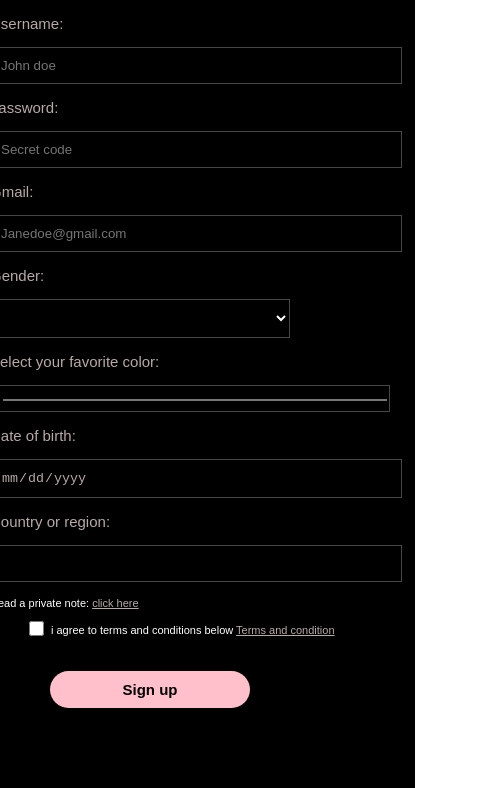
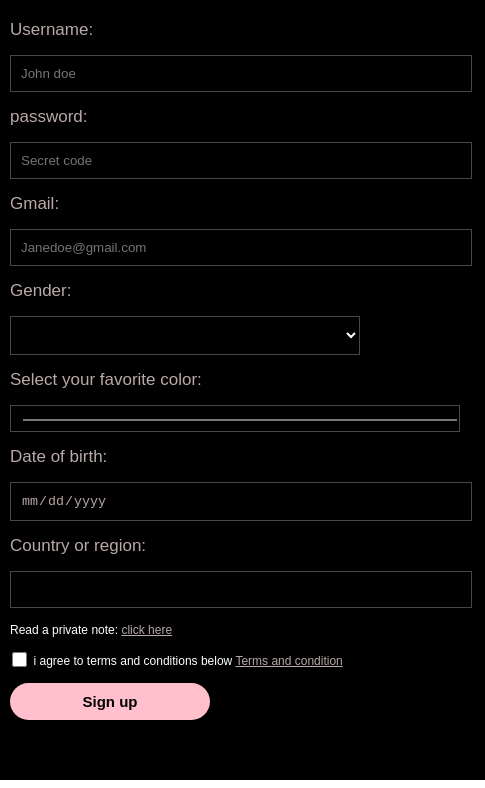
Before and after one commit to collinswebdev/sign-up-form, a plain HTML site: page index.html in a window 390 px wide. Shown: the part 74-862 px from the top of the page, 485 px wide, since content can reach past the window. Drawn offline with Linux system fonts and the light colour scheme.

Commit message:
Refactor CSS styles for form and media queries

```diff
--- a/style.css
+++ b/style.css
@@ -19,9 +19,12 @@ form {
   padding-right: 25px;
   padding-bottom: 60px;
 }
-h1 {
+
+.signupformh1 {
   margin-left: 115px;
   color: pink;
+  display: inline-block;
+  margin-right: 110px;
 }
 p {
   display: inline-block;
@@ -52,7 +55,7 @@ input:focus {
 }
 
 select {
-  width: 300px;
+  width: 350px;
   padding: 7px;
   background-color: black;
   color: white;
@@ -73,12 +76,21 @@ option {
   background-color: pink;
   color: black;
   width: 200px;
-  margin-left: 120px;
   padding: 10px 10px;
   font-size: 15px;
   font-weight: bold;
   border: none;
   border-radius: 200px;
+}
+.signup-btn {
+  background-color: pink;
+  color: black;
+  padding: 10px 10px;
+  font-size: 15px;
+  font-weight: bold;
+  border: none;
+  border-radius: 200px;
+  width: 200px;
 }
 .database {
   display: flex;
@@ -110,9 +122,7 @@ option {
   h1 {
     margin: 20px 55px;
   }
-  .submit-btn {
-    margin: 20px 60px;
-  }
+
   .check {
     display: flex;
     flex-direction: row;
@@ -132,10 +142,15 @@ option {
     padding-top: 3px;
   }
 
+  .submit-btn-div,
+  .twodiv {
+    display: flex;
+    align-items: center;
+  }
   div {
     display: flex;
     flex-direction: column;
-    font-size: 11px;
+    font-size: 13px;
     justify-content: center;
   }
   .database {
@@ -151,13 +166,11 @@ option {
     height: 0vh;
   }
   body {
-    display: flex;
-    justify-content: center;
     margin: 0px 0px;
+    width: 480px;
   }
   form {
-    width: 400px;
-    font-size: 15px;
+    font-size: 17px;
   }
   input {
     width: 100%;
@@ -165,40 +178,241 @@ option {
   h1 {
     margin: 20px 55px;
   }
-  .submit-btn {
-    margin: 20px 60px;
-  }
+
   .check {
     display: flex;
     flex-direction: row;
     gap: 7px;
     margin: 0px 0px;
-    margin-right: 10px;
+    margin-right: 115px;
   }
   .p {
-    width: 150px;
+    width: 180px;
     margin: 0px 0px;
   }
   .checkbox {
     margin: 0px 0px;
   }
   .checkboxx {
-    width: 290px;
+    width: 310px;
     padding-top: 3px;
   }
-
+  .submit-btn-div,
+  .twodiv {
+    display: flex;
+    align-items: center;
+  }
   div {
     display: flex;
     flex-direction: column;
-    font-size: 11px;
+    font-size: 12px;
     justify-content: center;
+  }
+  .database {
+    font-size: 20px;
+    overflow: scroll;
+    white-space: nowrap;
   }
 }
 
 /* Larger phones */
 @media (max-width: 480px) {
+  html {
+    height: 0vh;
+  }
+  body {
+    margin: 0px 0px;
+    width: 480px;
+  }
+  form {
+    font-size: 17px;
+  }
+  input {
+    width: 100%;
+  }
+  h1 {
+    margin: 20px 55px;
+  }
+
+  .check {
+    display: flex;
+    flex-direction: row;
+    gap: 7px;
+    margin: 0px 0px;
+    margin-right: 115px;
+  }
+  .p {
+    width: 180px;
+    margin: 0px 0px;
+  }
+  .checkbox {
+    margin: 0px 0px;
+  }
+  .checkboxx {
+    width: 310px;
+    padding-top: 3px;
+  }
+  .submit-btn-div,
+  .twodiv {
+    display: flex;
+    align-items: center;
+  }
+  div {
+    display: flex;
+    flex-direction: column;
+    font-size: 12px;
+    justify-content: center;
+  }
+  .database {
+    font-size: 20px;
+    overflow: scroll;
+    white-space: nowrap;
+  }
 }
 
 /* Tablets */
-@media (max-width: 768px) {
+@media (max-width: 680px) {
+  html {
+    height: 0vh;
+  }
+  body {
+    margin: 0px 0px;
+    width: 480px;
+  }
+  form {
+    font-size: 17px;
+  }
+  input {
+    width: 100%;
+  }
+
+  .check {
+    display: flex;
+    flex-direction: row;
+    gap: 7px;
+    margin: 0px 0px;
+    margin-right: 115px;
+  }
+  .p {
+    width: 180px;
+    margin: 0px 0px;
+  }
+  .checkbox {
+    margin: 0px 0px;
+  }
+  .checkboxx {
+    width: 310px;
+    padding-top: 3px;
+  }
+  .submit-btn-div,
+  .twodiv {
+    display: flex;
+    align-items: center;
+  }
+  div {
+    display: flex;
+    flex-direction: column;
+    font-size: 12px;
+    justify-content: center;
+  }
+  .database {
+    font-size: 20px;
+    overflow: scroll;
+    white-space: nowrap;
+  }
 }
+@media (max-width: 880px) {
+  html {
+    height: 0vh;
+  }
+  body {
+    margin: 0px 0px;
+  }
+  form {
+    font-size: 17px;
+  }
+  .submit-btn-div,
+  .twodiv {
+    display: flex;
+    align-items: center;
+  }
+
+  .p {
+    width: 180px;
+    margin: 0px 0px;
+  }
+  .checkbox {
+    margin: 0px 0px;
+  }
+  .checkboxx {
+    width: 310px;
+    padding-top: 3px;
+  }
+
+  .check {
+    display: flex;
+    flex-direction: row;
+    gap: 7px;
+    margin: 0px 0px;
+    margin-right: 115px;
+  }
+  div {
+    display: flex;
+    flex-direction: column;
+    font-size: 12px;
+    justify-content: center;
+  }
+  .database {
+    font-size: 20px;
+    overflow: scroll;
+    white-space: nowrap;
+  }
+}
+
+@media (max-width: 980px) {
+  html {
+    height: 0vh;
+  }
+  body {
+    margin: 0px 0px;
+  }
+  form {
+    font-size: 17px;
+  }
+  .submit-btn-div,
+  .twodiv {
+    display: flex;
+    align-items: center;
+  }
+
+  .p {
+    width: 180px;
+    margin: 0px 0px;
+  }
+  .checkbox {
+    margin: 0px 0px;
+  }
+  .checkboxx {
+    width: 310px;
+    padding-top: 3px;
+  }
+
+  .check {
+    display: flex;
+    flex-direction: row;
+    gap: 7px;
+    margin: 0px 0px;
+    margin-right: 115px;
+  }
+  div {
+    display: flex;
+    flex-direction: column;
+    font-size: 12px;
+    justify-content: center;
+  }
+  .database {
+    font-size: 20px;
+    overflow: scroll;
+    white-space: nowrap;
+  }
+}
```
